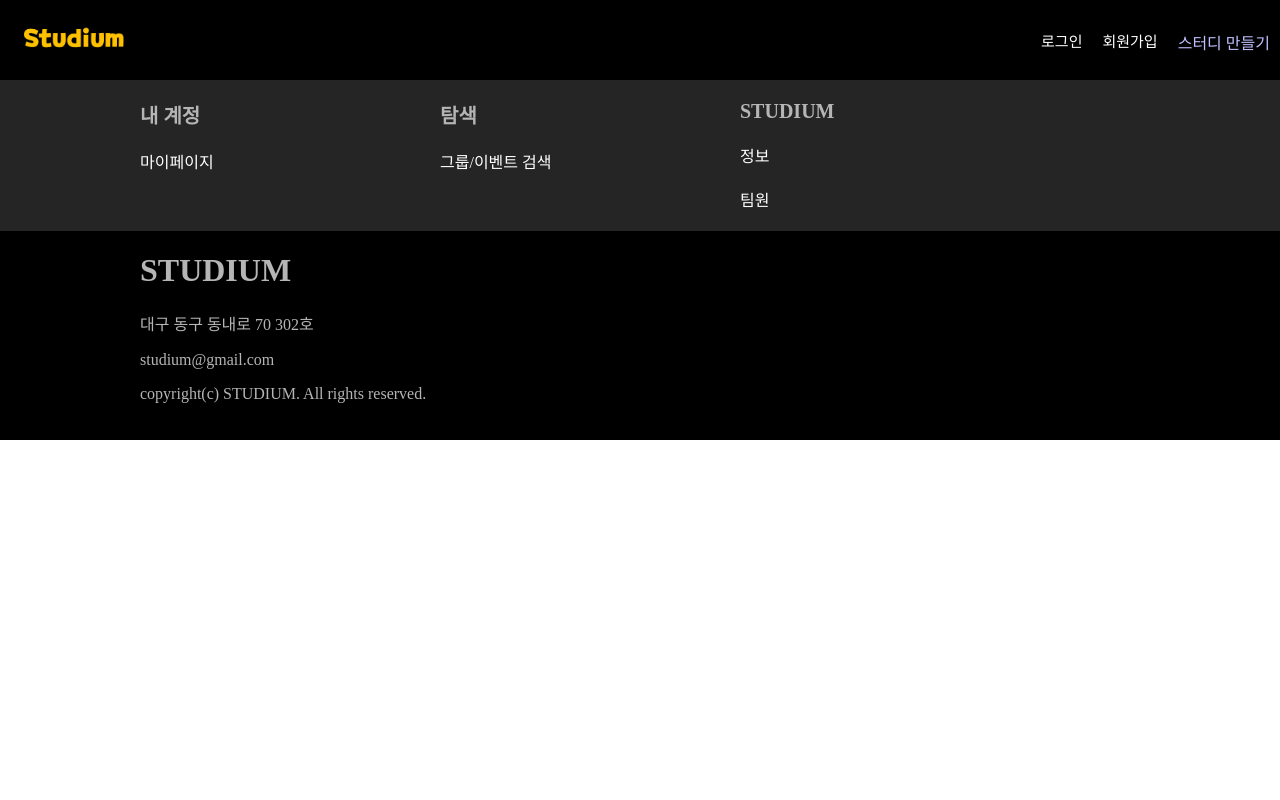
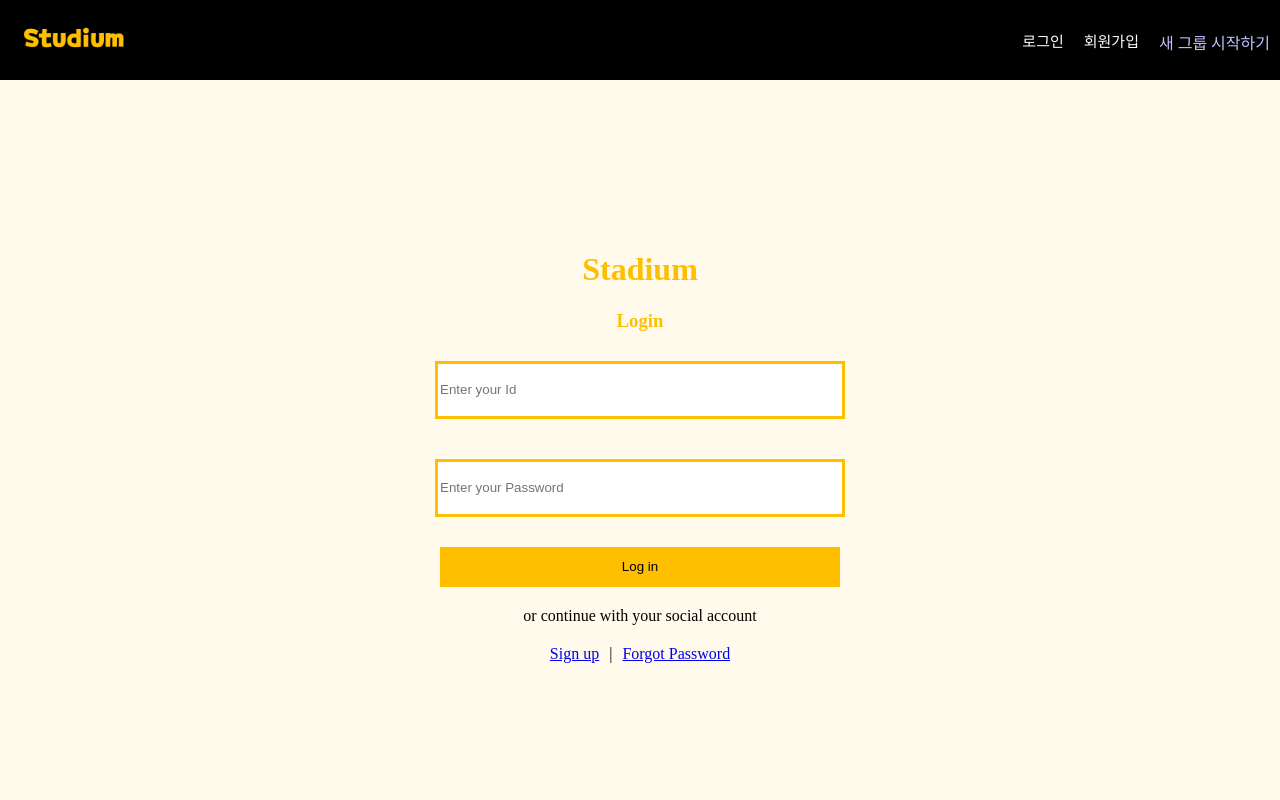
Before and after one commit to dongjundev/Studium, a React (Create React App) app in the folder frontend/: page /login in a window 1280 px wide. Shown: the top 800 px of the page. Built offline with nearby package versions, Linux system fonts and the light colour scheme.

Commit message:
login 추가
login 추가

```diff
--- a/frontend/src/App.js
+++ b/frontend/src/App.js
@@ -9,6 +9,7 @@ import GroupDetail from "./routes/group-detail/group-detail"
 import Search from './routes/search/search'
 import Mypage from './routes/mypage/mypage'
 import GroupMemberDetail from "./routes/group-member-detail/group-member-detail";
+import Login from "./routes/login/login";
 
 
 function App(){
@@ -24,6 +25,7 @@ function App(){
         <Route path="/member/:memberId" component={GroupMemberDetail} />
         <Route path="/search" component={Search} />
         <Route path="/mypage" component={Mypage} />
+        <Route path="/login" component={Login} />
       </Switch>
       <Footer />
     </BrowserRouter>
--- a/frontend/src/components/navigation/Navigation.js
+++ b/frontend/src/components/navigation/Navigation.js
@@ -11,11 +11,21 @@ function Navigation(){
             </Link>
         </div>
         <div className="create-group">
-                <Link to="/create-group">스터디 만들기</Link>
+                <Link to="/start">새 그룹 시작하기</Link>
         </div>
         <div className="nav-login">
-            <Link to="/login">로그인</Link>
-            <Link to="/signup">회원가입</Link>
+            {sessionStorage.getItem('memberName') !== null ?
+                <div  style={{color: "white"}}>
+                    {sessionStorage.getItem('memberName')}님 안녕하세요 <button>로그아웃</button>
+                </div>
+                :
+                <div>
+                    <Link to="/login">로그인</Link>
+                    <Link to="/signup">회원가입</Link>
+                </div>
+            // {/* <Link to="/login">로그인</Link>
+            // <Link to="/signup">회원가입</Link> */}
+            }
         </div>
     </div>
     );
--- a/frontend/src/routes/login/login.js
+++ b/frontend/src/routes/login/login.js
@@ -6,7 +6,6 @@ import axios from "axios";
 //     from 'reactstrap';
 // import 'bootstrap/dist/css/bootstrap.min.css';
 // import { FacebookLoginButton } from 'react-social-login-buttons';
-
 
 class Login extends Component{
 
@@ -29,6 +28,37 @@ class Login extends Component{
       }
     });
     console.log(response);
+    console.log(response.data);
+    // if (response.data=="ok"){
+    //   var loginId=this.state.memberId;
+    //   alert(loginId);
+    //   document.location.href = "http://localhost:3000/";
+    // }else if(response.data=="no-id"){
+    //   alert("아이디가 존재하지 않습니다!");
+    // }else{
+    //   alert("비밀번호가 틀렸습니다!");
+    // }
+    if (response.data[0]=="no-id"){
+      alert("아이디가 존재하지 않습니다!");
+    }else if(response.data[0]=="404"){
+      alert("비밀번호가 틀렸습니다!");
+    }else{
+      // var loginId=this.state.memberId;
+      // alert(loginId);
+      var loginName=response.data[1];
+      alert(loginName+"님 반갑습니다!");
+      sessionStorage.setItem('memberId',  this.state.memberId);
+      sessionStorage.setItem('memberName',  loginName);
+      // <Link to={{
+      //   pathname: '/',
+      //   state: {
+      //       memberId: this.state.memberId,
+      //       memberName:loginName,
+      //   }
+      // }}>
+      // </Link>
+      document.location.href = "http://localhost:3000/";
+    }
   }
 
   // inputId = (e) =>{
```
